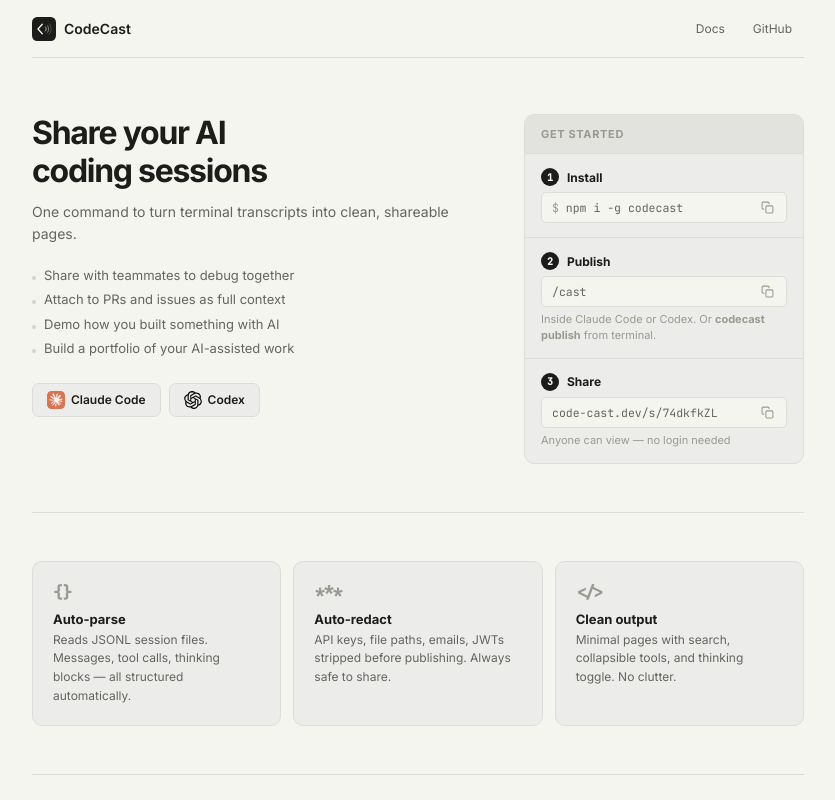
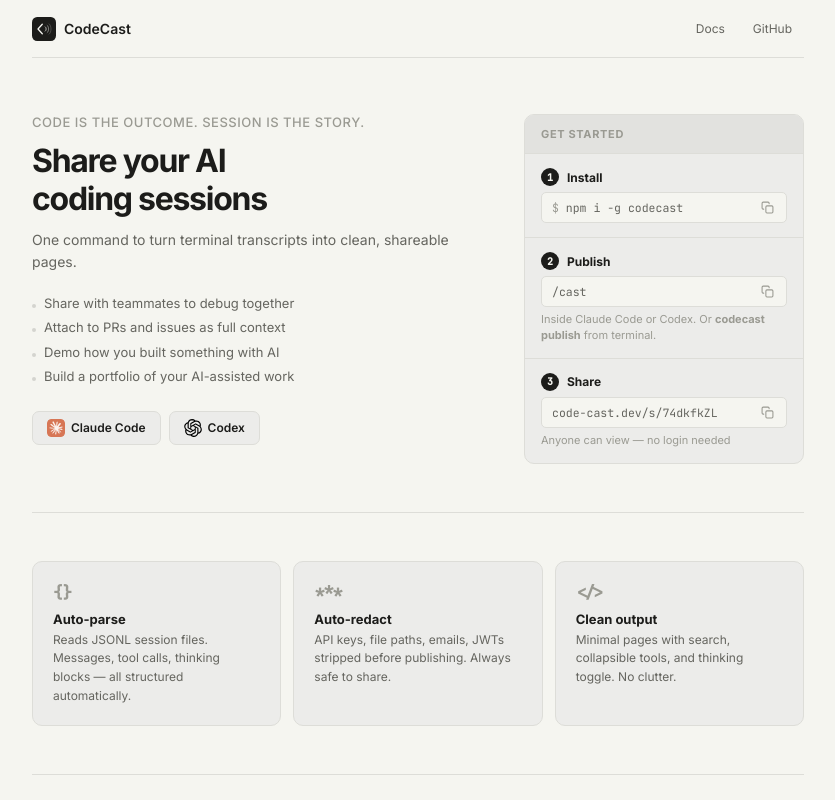
Before and after one commit to WYIN711/Code-Cast, a Next.js app in the folder packages/web/: page / in a window 1280 px wide. Shown: the top 800 px of the page, without its empty margins (222-1057 px from the left). Built offline with nearby package versions, Linux system fonts and the light colour scheme.

Commit message:
feat(web): add brand slogan to homepage hero
"Code is the outcome. Session is the story."

Co-Authored-By: Claude Opus 4.6 <noreply@anthropic.com>

```diff
--- a/packages/web/src/app/globals.css
+++ b/packages/web/src/app/globals.css
@@ -89,6 +89,7 @@ a:hover {
 .hp-hero { display: flex; gap: 48px; align-items: flex-start; padding: 56px 0 0; }
 .hp-hero-left { flex: 1; min-width: 0; }
 .hp-hero-right { width: 280px; flex-shrink: 0; }
+.hp-slogan { font-size: 13px; font-weight: 500; letter-spacing: 0.04em; text-transform: uppercase; color: var(--text-3); margin-bottom: 12px; }
 .hp-hero h1 { font-size: 32px; font-weight: 800; letter-spacing: -0.04em; line-height: 1.2; margin-bottom: 10px; }
 .hp-sub { font-size: 14px; color: var(--text-2); line-height: 1.6; margin-bottom: 20px; }
 .hp-usecases { display: flex; flex-direction: column; gap: 5px; margin-bottom: 24px; }
--- a/packages/web/src/app/page.tsx
+++ b/packages/web/src/app/page.tsx
@@ -31,6 +31,7 @@ export default function Home() {
       {/* Hero + Steps */}
       <section className="hp-hero">
         <div className="hp-hero-left">
+          <p className="hp-slogan">Code is the outcome. Session is the story.</p>
           <h1>Share your AI<br/>coding sessions</h1>
           <p className="hp-sub">One command to turn terminal transcripts into clean, shareable pages.</p>
           <div className="hp-usecases">
```
